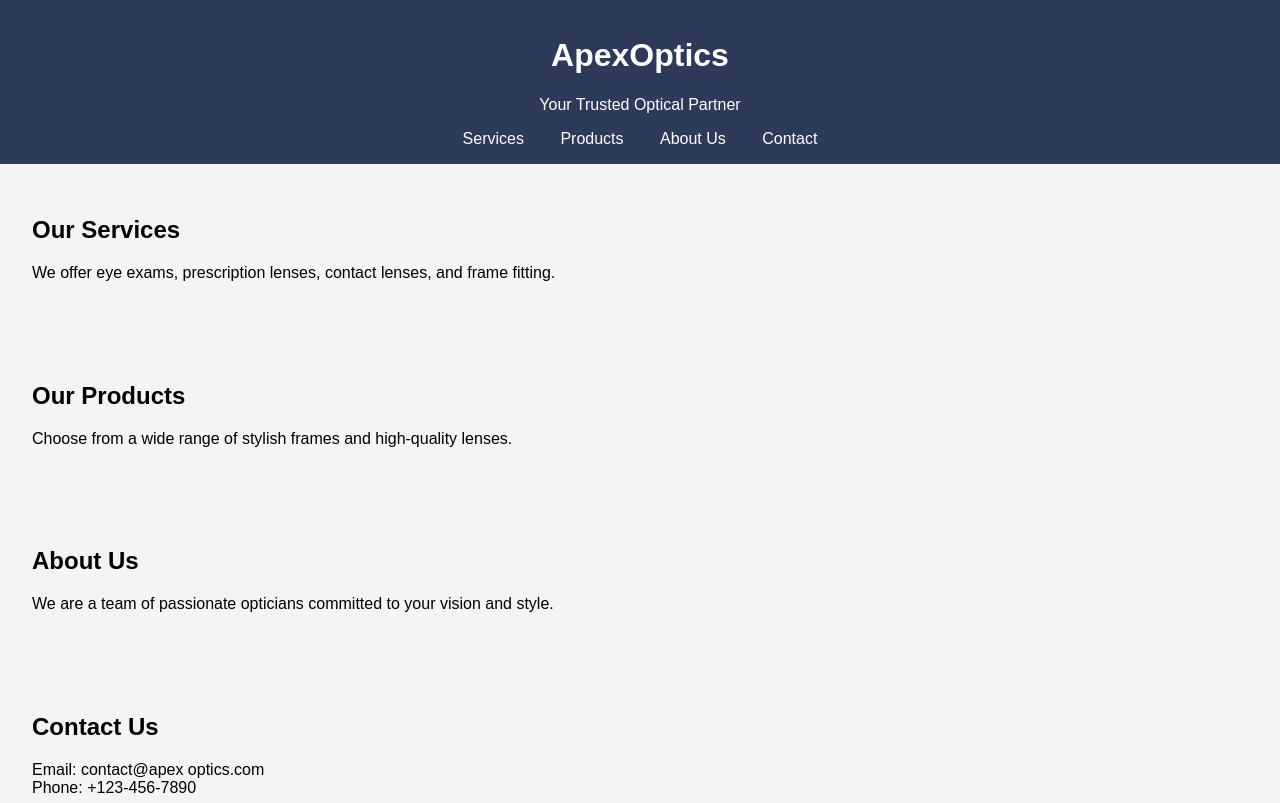
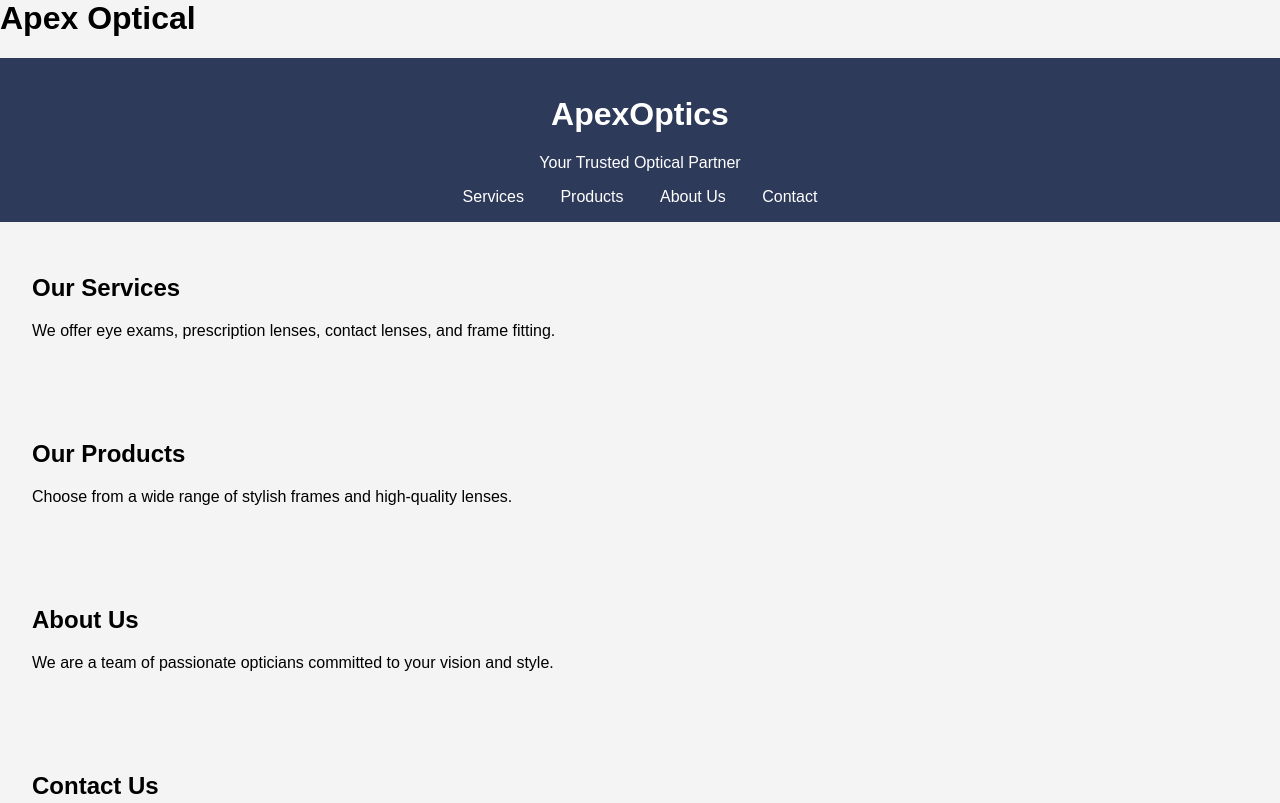
Before and after one commit to Apexoptical1/Apex-optical-business-, a plain HTML site: page index.html in a window 1280 px wide. Shown: the top 803 px of the page. Drawn offline with Linux system fonts and the light colour scheme.

Commit message:
Update index.html

```diff
--- a/index.html
+++ b/index.html
@@ -1,4 +1,4 @@
-
+<h1>Apex Optical</h1>
 <!DOCTYPE html>
 <html lang="en">
 <head>
```
